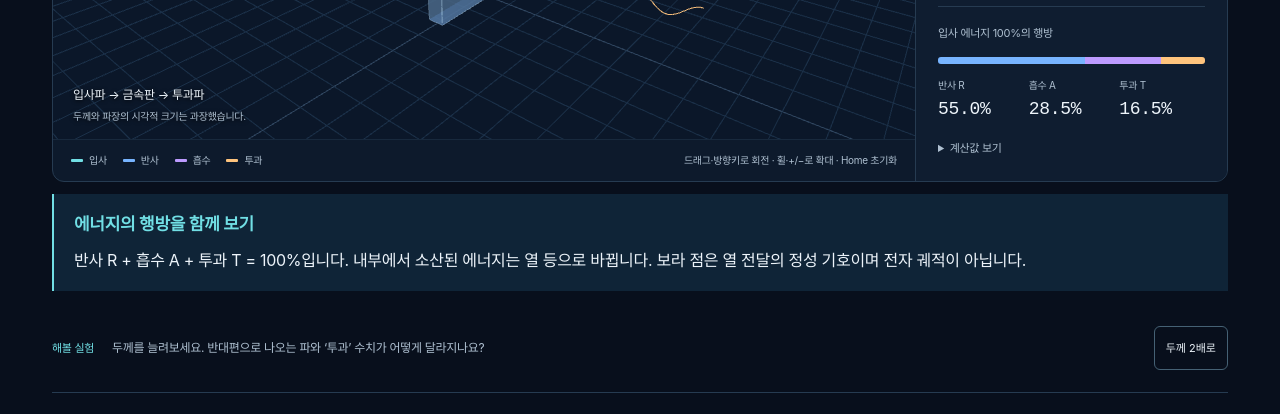
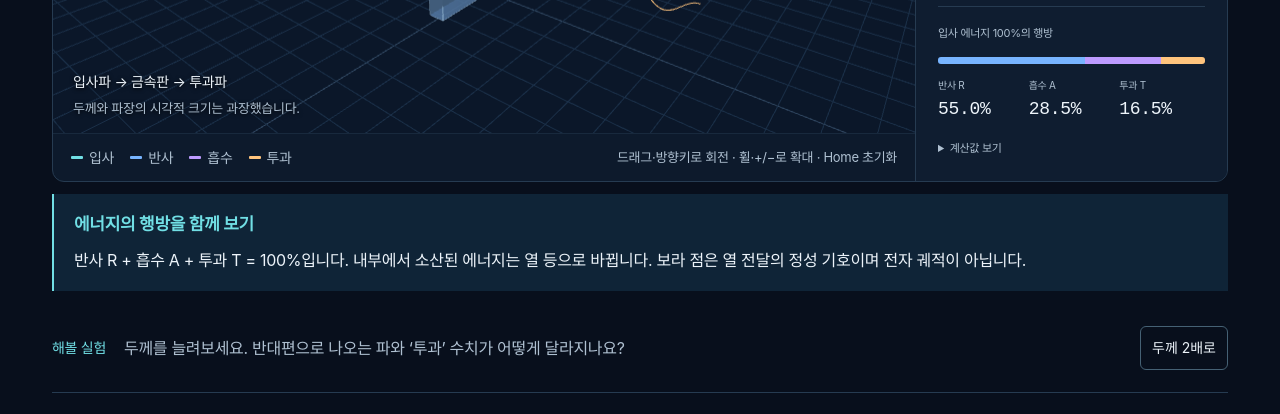
Before and after one commit to byeongho02-dev/functional-materials, a website built with Vite: page learning-electromagnetic/index.html in a window 1280 px wide. Shown: the part 1235-1649 px from the top of the page. Built offline with nearby package versions, Linux system fonts and the light colour scheme.

Commit message:
Restore hydride-process navigation from storage comparison and improve visible scene readability

```diff
--- a/learning-electromagnetic/styles.css
+++ b/learning-electromagnetic/styles.css
@@ -288,3 +288,13 @@ body:has(> #materialsLab) { margin: 0; background: #080f1c; }
 #materialsLab #phaseAddition { display:block; width:100%; height:128px; margin-top:16px; background:#0b1729; border-radius:8px; }
 #materialsLab #arrayFactorValue { color:var(--lab-cyan); font-weight:700; font-variant-numeric:tabular-nums; }
 #materialsLab canvas:focus-visible { outline:3px solid var(--lab-cyan); outline-offset:-4px; }
+#materialsLab .observe { display:grid; grid-template-columns:auto minmax(0,1fr) auto; }
+#materialsLab .observe > span { font-size:14px; }
+#materialsLab .observe > p { font-size:16px; line-height:1.8; }
+#materialsLab .observe > button { min-height:44px; }
+#materialsLab .scene-caption > span { font-size:14px; }
+#materialsLab .scene-caption > small, #materialsLab .scene-legend > small { font-size:13px; }
+#materialsLab .scene-legend { font-size:14px; }
+#materialsLab button, #materialsLab select { min-height:44px; }
+#materialsLab .quiet-button, #materialsLab .text-button, #materialsLab .outline-button { font-size:14px; }
+@media(max-width:620px){ #materialsLab .observe { grid-template-columns:minmax(0,1fr); align-items:start; } #materialsLab .observe > button { justify-self:start; } }
--- a/learning-hydrogen/app.js
+++ b/learning-hydrogen/app.js
@@ -52,7 +52,7 @@
     let observation=entry.observation;if(hydride&&step===4){observation=u>3?'수소화물 상태에서 H를 내보내는 과정을 시작합니다.':u>2?'원자 H가 격자 내부에서 표면으로 이동합니다.':u>1?'표면에서 H 원자들이 만나 H₂로 재결합합니다.':'재결합한 H₂ 분자가 표면에서 멀어집니다.';}
     if(!hydride)observation=state.method==='liquid'?'냉각해 액체로 만든 수소도 H₂ 분자입니다. 두 겹의 벽은 단열 장치의 개념이며 금속 내부에 H 원자로 저장하는 모습과 구분합니다.':'H₂의 H–H 결합은 유지됩니다. 용기는 기체를 가두는 역할을 하고, 금속수소화물과 같은 해리·내부 흡수를 표현하지 않습니다.';
     text('observation',observation);text('processReason',hydride?entry.reason:state.method==='liquid'?'분자 사이 간격이 좁은 액체 상태를 유지하려면 낮은 온도와 열 유입을 줄이는 단열이 필요합니다. 이 그림의 입자 간격은 실제 밀도가 아닙니다.':'기체를 압축하면 같은 양을 더 작은 부피에 담을 수 있지만 압력 용기와 시스템 무게도 고려해야 합니다. 실제 압력·밀도를 계산한 그림이 아닙니다.');
-    $('stepNav').hidden=!hydride;
+    $('stepNav').hidden=!hydride&&state.chapter!==6;$('stepModeNote').hidden=hydride||state.chapter!==6;
     for(const id of ['showSites','showInteractions','showHeat'])$(id).closest('label').hidden=!hydride;
     for(const b of root.querySelectorAll('[data-play-toggle]')){b.setAttribute('aria-pressed',String(state.playing));const label=state.playing?'일시정지':'재생';if(b.textContent!==label)b.textContent=label;}$('playScene').setAttribute('aria-pressed',String(state.playing));text('playScene',state.playing?'일시정지':'과정 재생');$('previousStep').disabled=!hydride||step===0;$('nextStep').disabled=!hydride||step===4;
     for(const b of root.querySelectorAll('[data-step]')){if(Number(b.dataset.step)===step)b.setAttribute('aria-current','step');else b.removeAttribute('aria-current');}
--- a/learning-hydrogen/model.js
+++ b/learning-hydrogen/model.js
@@ -48,6 +48,7 @@
     const box=(id,p,size,color,opacity=1)=>parts.push({id,kind:'box',p,size,color,opacity});
     const ring=(id,y,r,color)=>{for(let i=0;i<32;i++){const a=i/32*Math.PI*2,b=(i+1)/32*Math.PI*2;bar(id+'-'+i,[center+r*Math.cos(a),y,r*Math.sin(a)],[center+r*Math.cos(b),y,r*Math.sin(b)],.024,color,.75);}};
     bar('vessel-shell',[center,-1.75,0],[center,1.75,0],1.3,c.guide,.13);
+    for(let i=0;i<4;i++){const a=i*Math.PI/2,x=center+1.3*Math.cos(a),z=1.3*Math.sin(a);bar('vessel-outline-'+i,[x,-1.75,z],[x,1.75,z],.016,c.metal,.4);}
     for(const y of [-1.75,1.75]){ring('vessel-ring'+y,y,1.3,c.metal);ball('vessel-cap'+y,[center,y,0],1.3,c.guide,.12,{scale:[1,.24,1]});}
     box('valve',[center,2.18,0],[.35,.32,.35],c.guide);bar('valve-stem',[center,1.95,0],[center,2.4,0],.055,c.metal);
     if(liquid){
```
Also changed, not shown: learning-hydrogen/index.html (+1 -1 lines).
